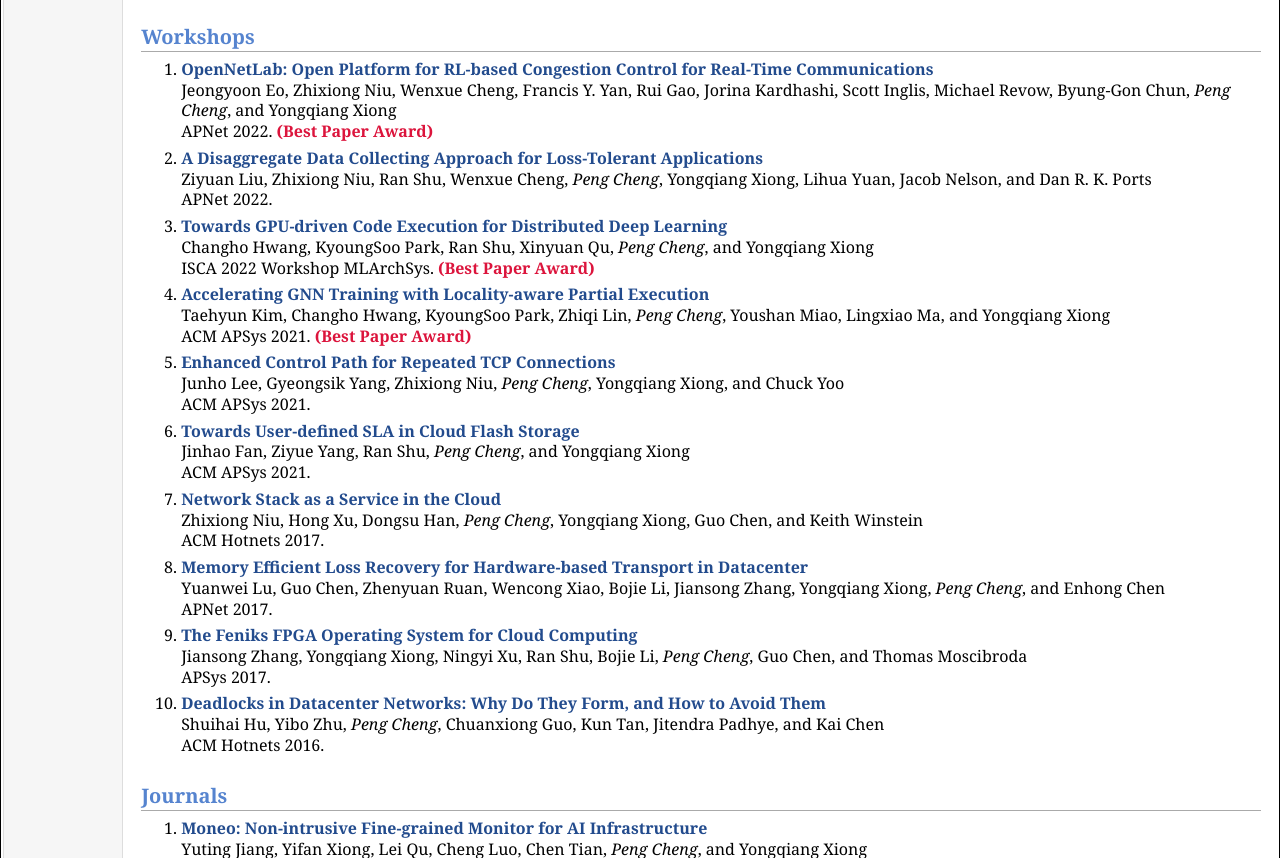
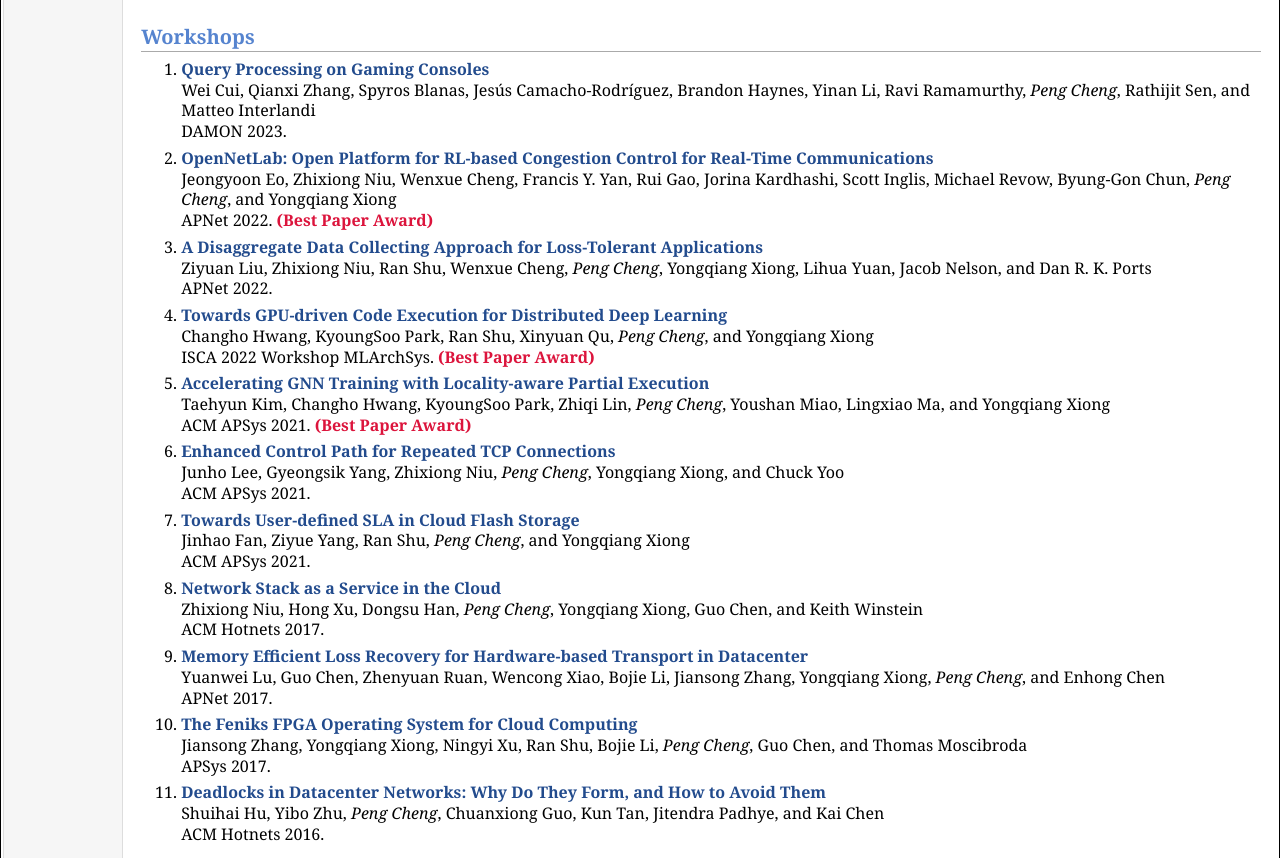
Before and after one commit to cp5555/cp5555.github.io, a plain HTML site: page publications.html in a window 1280 px wide. Shown: the part 1850-2708 px from the top of the page. Drawn offline with Linux system fonts and the light colour scheme.

Commit message:
Revision - Add Query Processing on Gaming Consoles for DAMON

```diff
--- a/publications.html
+++ b/publications.html
@@ -272,6 +272,16 @@ IEEE ICCCN 2013.
 <h2>Workshops
 </h2>
 <ol>
+<li><p><a href="publications.html" target=&ldquo;blank&rdquo;><b>Query Processing on Gaming Consoles</b></a> <br />
+
+Wei Cui, Qianxi Zhang, Spyros Blanas, Jes&#250s Camacho-Rodr&#237guez, Brandon Haynes, Yinan Li, Ravi Ramamurthy, <i>Peng Cheng</i>, Rathijit Sen, and Matteo Interlandi <br />
+
+DAMON 2023.
+
+
+
+</p>
+</li>
 <li><p><a href="publications/opennetlab-apnet22.pdf" target=&ldquo;blank&rdquo;><b>OpenNetLab: Open Platform for RL-based Congestion Control for Real-Time Communications</b></a> <br />
 
 Jeongyoon Eo, Zhixiong Niu, Wenxue Cheng, Francis Y. Yan, Rui Gao, Jorina Kardhashi, Scott Inglis, Michael Revow, Byung-Gon Chun, <i>Peng Cheng</i>, and Yongqiang Xiong <br />
```
Also changed, not shown: index.html (+4 -0 lines), 2 other files.
